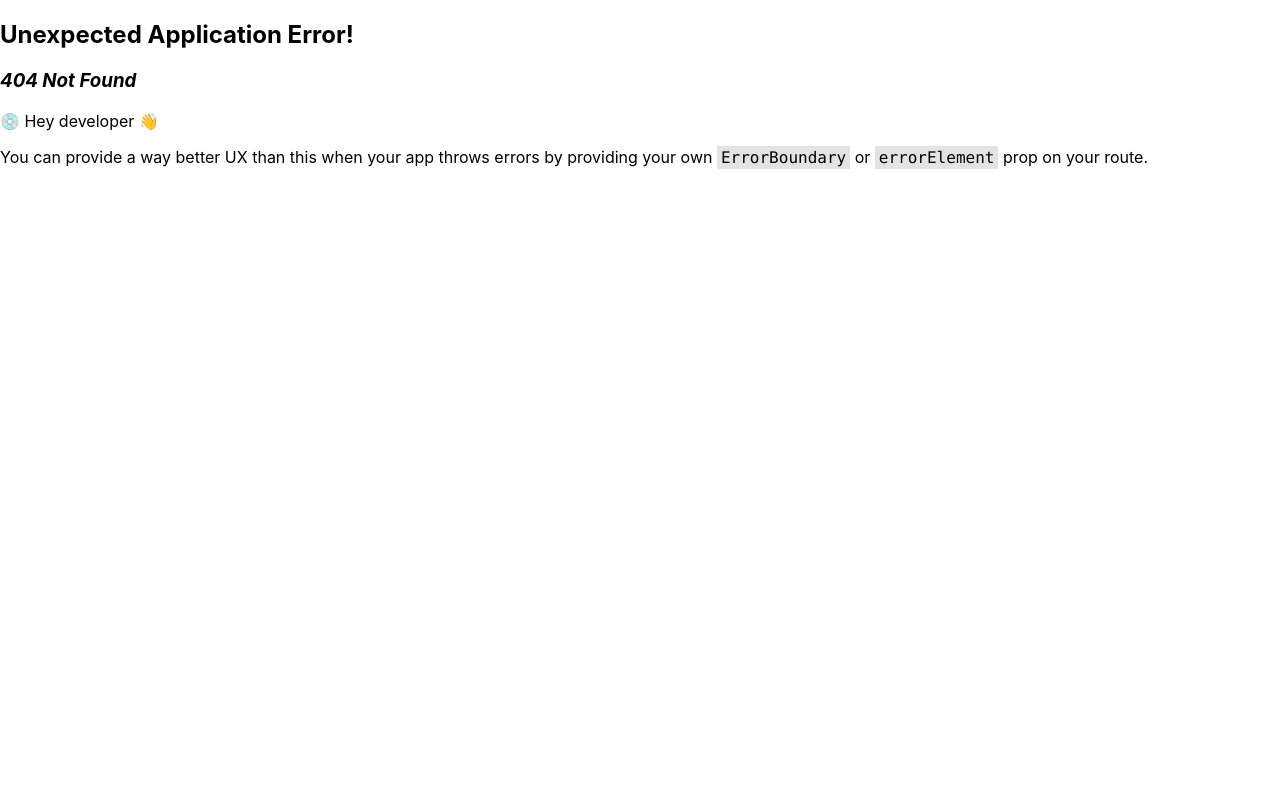
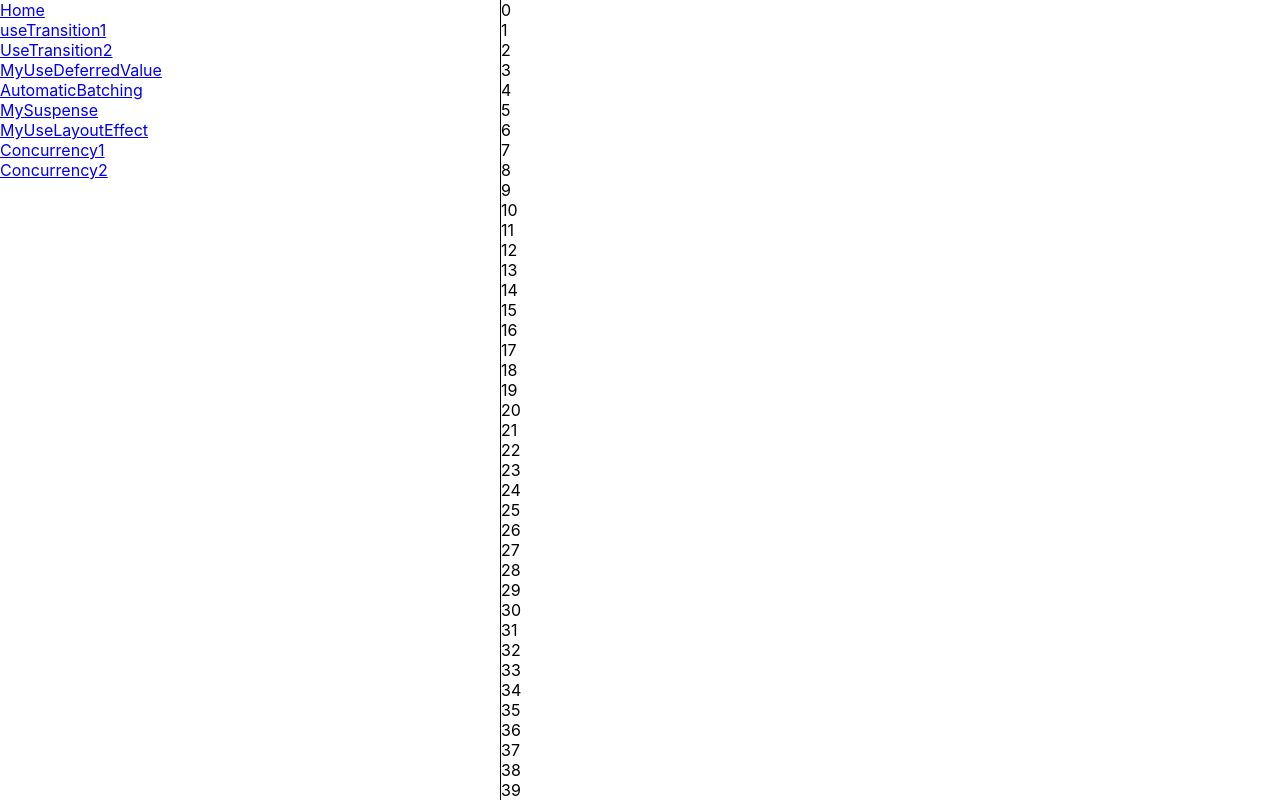
Before and after one commit to nbshree/react-start, a React (Create React App) app in the folder packages/react-18/: page /Concurrency2 in a window 1280 px wide. Before the commit this address had no page. Shown: the top 802 px of the page. Built offline with nearby package versions, Linux system fonts and the light colour scheme.

Commit message:
并发测试

```diff
--- /dev/null
+++ b/packages/react-18/src/page/Concurrency1.tsx
@@ -0,0 +1,17 @@
+import React, { useState, useEffect } from 'react';
+
+const Concurrency1: React.FC = () => {
+    const [list, setList] = useState<any[]>([]);
+    useEffect(() => {
+        setList(new Array(10000).fill(null));
+    }, []);
+    return (
+        <>
+            {list.map((_, i) => (
+                <div key={i}>{i}</div>
+            ))}
+        </>
+    );
+};
+
+export default Concurrency1;
--- /dev/null
+++ b/packages/react-18/src/page/Concurrency2.tsx
@@ -0,0 +1,19 @@
+import React, { useState, useEffect, useDeferredValue } from 'react';
+
+const Concurrency2: React.FC = () => {
+    const [list, setList] = useState<any[]>([]);
+    useEffect(() => {
+        setList(new Array(10000).fill(null));
+    }, []);
+    // 使用了并发特性，开启并发更新
+    const deferredList = useDeferredValue(list);
+    return (
+        <>
+            {deferredList.map((_, i) => (
+                <div key={i}>{i}</div>
+            ))}
+        </>
+    );
+};
+
+export default Concurrency2;
--- a/packages/react-18/src/page/Layout/index.tsx
+++ b/packages/react-18/src/page/Layout/index.tsx
@@ -1,5 +1,6 @@
 /* eslint-disable @typescript-eslint/naming-convention,@typescript-eslint/no-explicit-any */
 import { Link, Outlet } from "react-router-dom";
+import Concurrency1 from "../Concurrency1";
 
 const Layout = () => {
   return (
@@ -26,6 +27,12 @@ const Layout = () => {
         <div>
           <Link to="/MyUseLayoutEffect">MyUseLayoutEffect</Link>
         </div>
+        <div>
+          <Link to="/Concurrency1">Concurrency1</Link>
+        </div>
+        <div>
+          <Link to="/Concurrency2">Concurrency2</Link>
+        </div>
       </div>
       <div style={{ flex: 1 }}>
         <Outlet />
```
Also changed, not shown: packages/react-18/src/route.tsx (+10 -0 lines).
